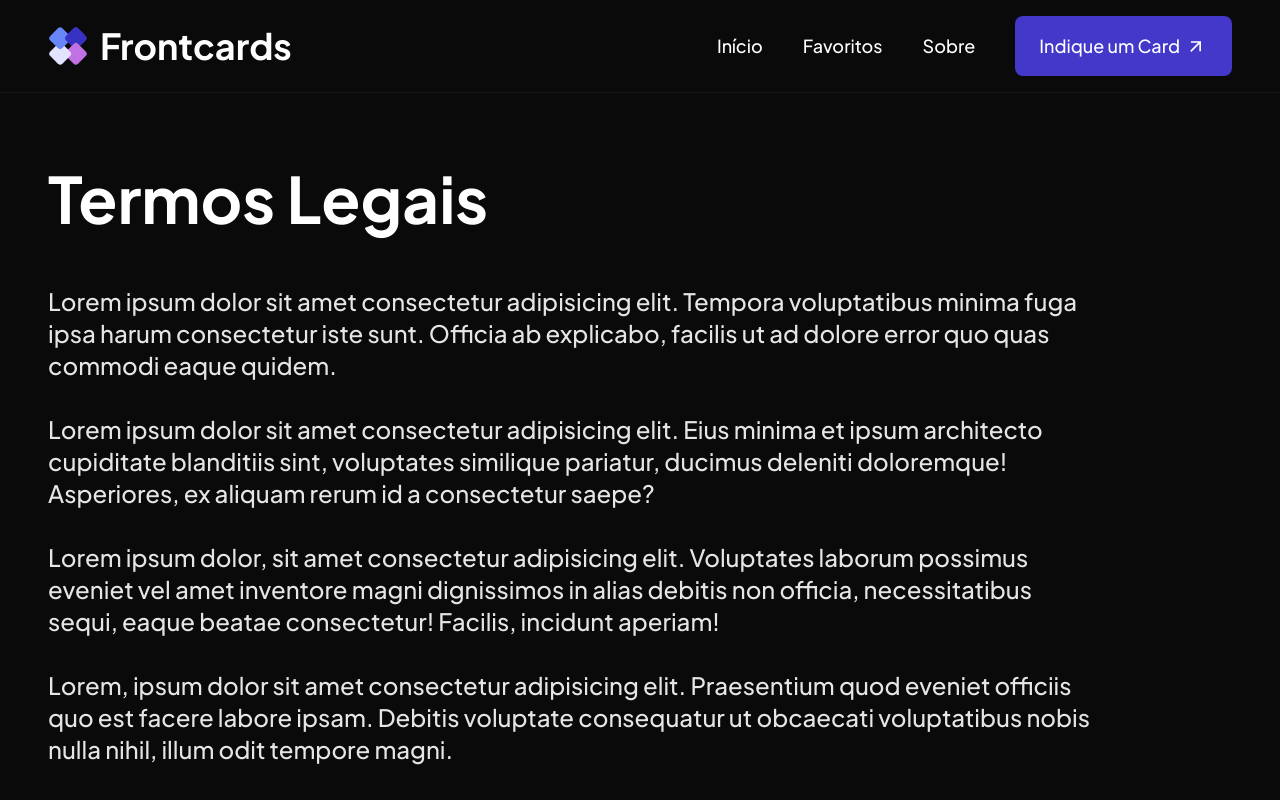
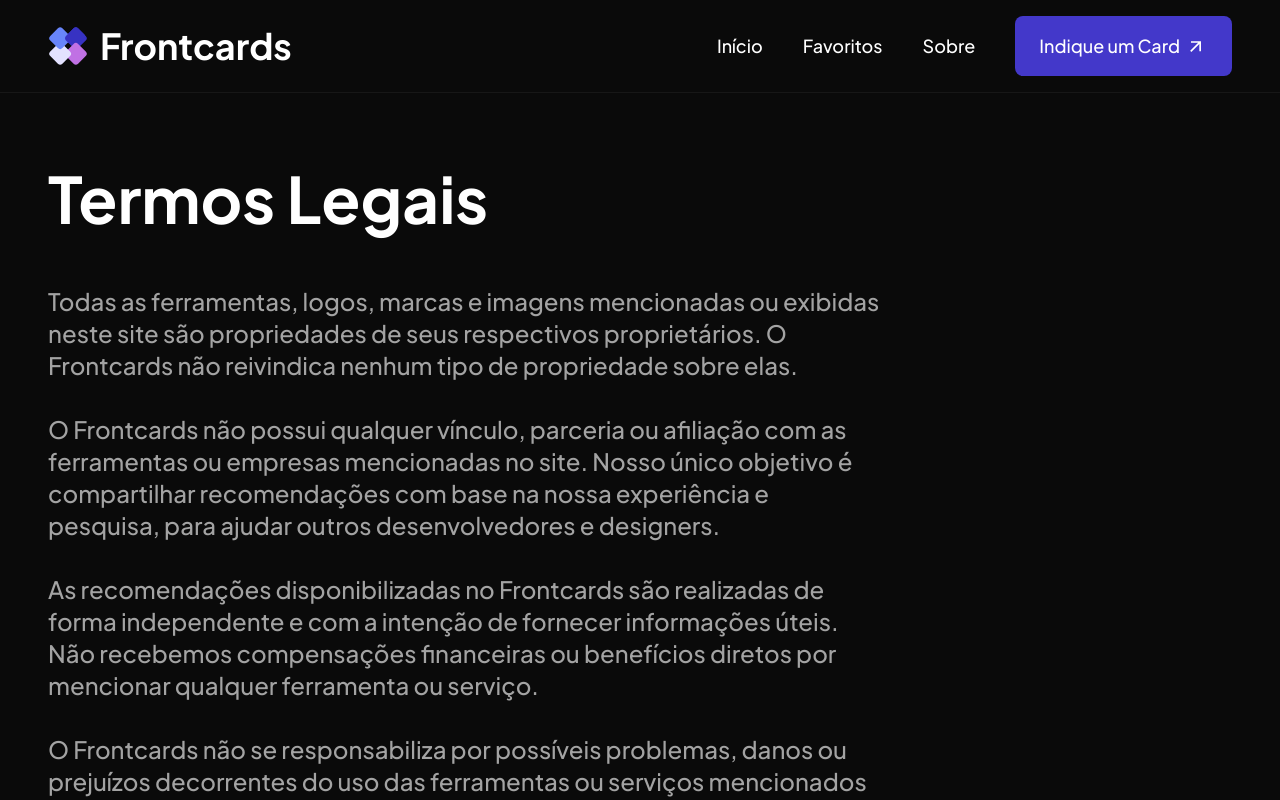
Before and after one commit to SnayderRodrigues/frontcards, a React (Vite) app: page /legal in a window 1280 px wide. Shown: the top 800 px of the page. Built offline with nearby package versions, Linux system fonts and the light colour scheme.

Commit message:
update: Add Legal Page text

```diff
--- a/src/app/about/Page.jsx
+++ b/src/app/about/Page.jsx
@@ -5,9 +5,9 @@ const AboutPage = () => {
     <>
       <section className="font-medium">
         <div className="wrapper pt-32 sm:pt-36 lg:pt-36 xl:pt-40 pb-12 md:pb-16 lg:pb-24">
-          <h1 className="mb-8 lg:mb-12">Sobre Frontcards</h1>
+          <h1 className="mb-8 lg:mb-12">Sobre o Frontcards</h1>
           <div className="flex items-center gap-16">
-            <div className="max-w-[48ch] flex flex-col gap-8 text-base sm:text-lg lg:text-xl xl:text-2xl text-pretty text-neutral-200">
+            <div className="max-w-[48ch] flex flex-col gap-8 text-base sm:text-lg lg:text-xl xl:text-2xl text-pretty text-neutral-400">
               <p>
                 O Frontcards foi desenvolvido com um propósito simples: ajudar
                 desenvolvedores frontend e web designers, principalmente aqueles
@@ -22,8 +22,8 @@ const AboutPage = () => {
                 facilitando o acesso a recursos de qualidade.
               </p>
               <div className="flex flex-col">
-                <span>Snayder Rodrigues</span>
-                <span className="text-neutral-400">Criador do Frontcards</span>
+                <span className="text-white">Snayder Rodrigues</span>
+                <span>Criador do Frontcards</span>
               </div>
             </div>
           </div>
--- a/src/app/legal/Page.jsx
+++ b/src/app/legal/Page.jsx
@@ -5,34 +5,34 @@ const LegalPage = () => {
     <>
       <section className="font-medium">
         <div className="wrapper pt-32 sm:pt-36 lg:pt-36 xl:pt-40 pb-12 md:pb-16 lg:pb-24">
-          <h1 className="mb-8 lg:mb-12">
-            Termos Legais
-          </h1>
+          <h1 className="mb-8 lg:mb-12">Termos Legais</h1>
           <div className="flex items-center gap-16">
-            <div className="flex flex-col gap-8 text-base sm:text-lg lg:text-xl xl:text-2xl text-neutral-200 max-w-[60ch]">
+            <div className="max-w-[48ch] flex flex-col gap-8 text-base sm:text-lg lg:text-xl xl:text-2xl text-neutral-400">
               <p>
-                Lorem ipsum dolor sit amet consectetur adipisicing elit. Tempora
-                voluptatibus minima fuga ipsa harum consectetur iste sunt.
-                Officia ab explicabo, facilis ut ad dolore error quo quas
-                commodi eaque quidem.
+                Todas as ferramentas, logos, marcas e imagens mencionadas ou
+                exibidas neste site são propriedades de seus respectivos
+                proprietários. O Frontcards não reivindica nenhum tipo de
+                propriedade sobre elas.
               </p>
               <p>
-                Lorem ipsum dolor sit amet consectetur adipisicing elit. Eius
-                minima et ipsum architecto cupiditate blanditiis sint,
-                voluptates similique pariatur, ducimus deleniti doloremque!
-                Asperiores, ex aliquam rerum id a consectetur saepe?
+                O Frontcards não possui qualquer vínculo, parceria ou afiliação
+                com as ferramentas ou empresas mencionadas no site. Nosso único
+                objetivo é compartilhar recomendações com base na nossa
+                experiência e pesquisa, para ajudar outros desenvolvedores e
+                designers.
               </p>
               <p>
-                Lorem ipsum dolor, sit amet consectetur adipisicing elit.
-                Voluptates laborum possimus eveniet vel amet inventore magni
-                dignissimos in alias debitis non officia, necessitatibus sequi,
-                eaque beatae consectetur! Facilis, incidunt aperiam!
+                As recomendações disponibilizadas no Frontcards são realizadas
+                de forma independente e com a intenção de fornecer informações
+                úteis. Não recebemos compensações financeiras ou benefícios
+                diretos por mencionar qualquer ferramenta ou serviço.
               </p>
               <p>
-                Lorem, ipsum dolor sit amet consectetur adipisicing elit.
-                Praesentium quod eveniet officiis quo est facere labore ipsam.
-                Debitis voluptate consequatur ut obcaecati voluptatibus nobis
-                nulla nihil, illum odit tempore magni.
+                O Frontcards não se responsabiliza por possíveis problemas,
+                danos ou prejuízos decorrentes do uso das ferramentas ou
+                serviços mencionados no site. Recomendamos que você leia os
+                termos e condições de cada ferramenta diretamente no site
+                oficial dos respectivos proprietários antes de utilizá-las.
               </p>
             </div>
           </div>
```
